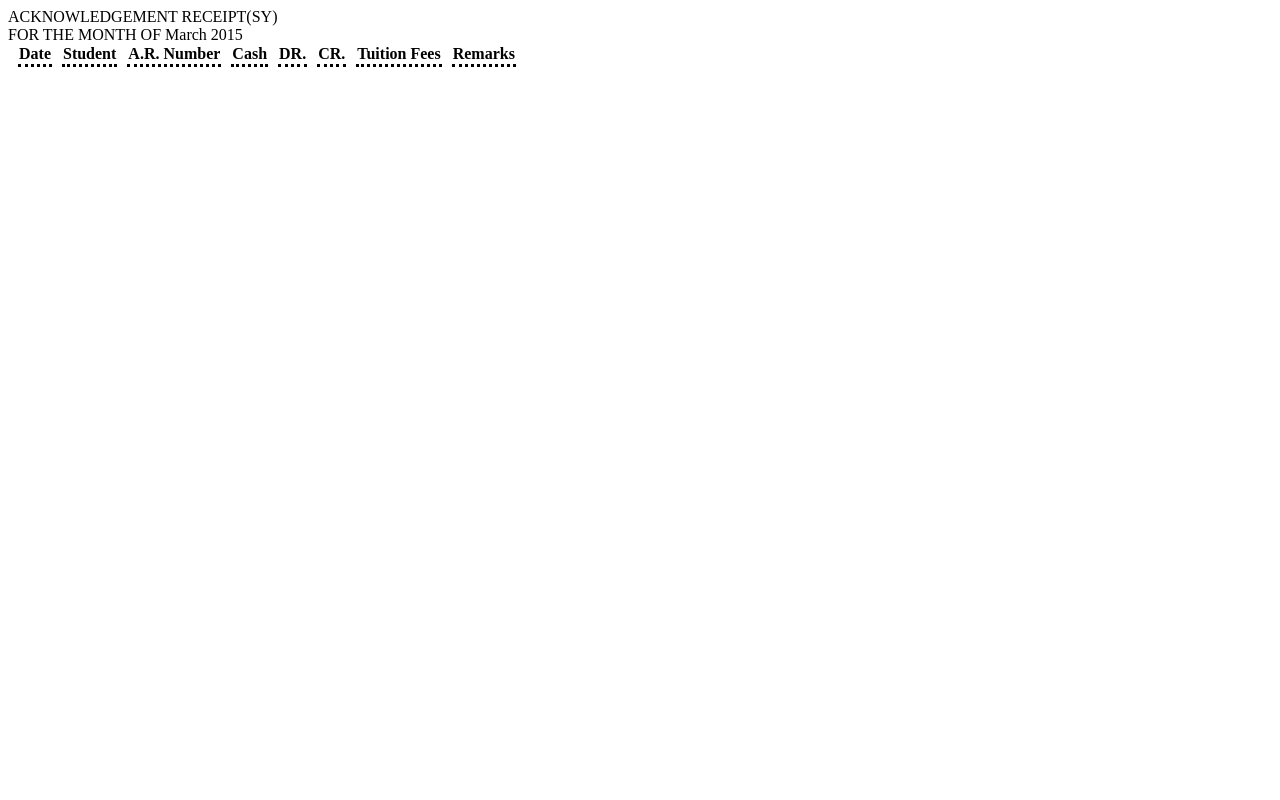
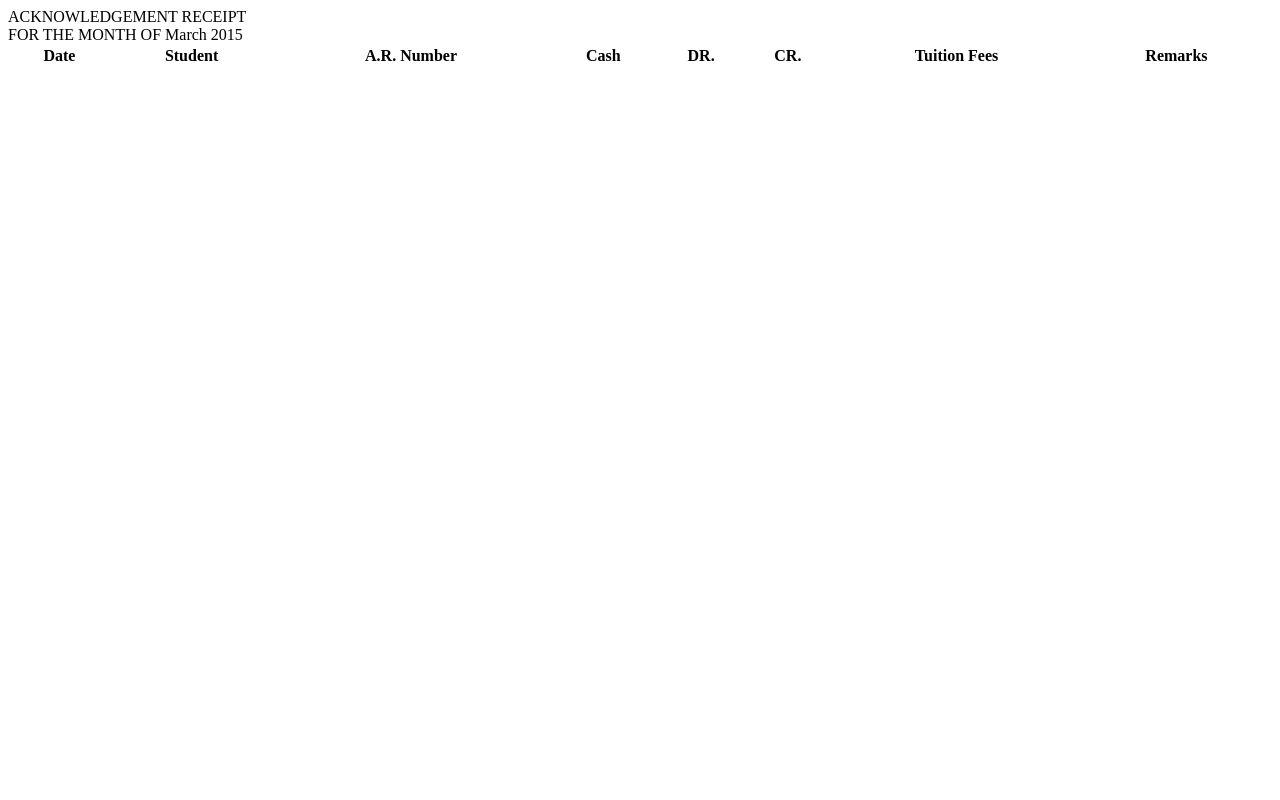
Before and after one commit to woodenbox/WoodenBox, a PHP site: page /printcf.php?month=user in a window 1280 px wide. Run offline with PHP 8.4, Linux system fonts and the light colour scheme; data comes from the database, SQL or seed files in the repository; tables that the repository leaves empty hold one stand-in row (values such as "Sample post"); data that the repository does not hold is empty.

Commit message:
no message

```diff
--- a/printcf.php
+++ b/printcf.php
@@ -10,23 +10,23 @@
 
 ?>
 <head>
-<link rel="stylesheet" type="text/css" href="spacing.css">
 </head>
-ACKNOWLEDGEMENT RECEIPT(SY)</br>
-FOR THE MONTH OF <?php echo $mydate['month']." ".$mydate['year'];?></br>
+<a style="font-family: Vrinda;">ACKNOWLEDGEMENT RECEIPT<br>
+FOR THE MONTH OF <?php echo $mydate['month']." ".$mydate['year'];?></a></br>
 
-<!--!-->
-<table class="spacing">
-	<thead>
+
+<table style="border: 1px; width: 100%;
+text-align: center; font-family: Vrinda;">
+	<thead style="border-spacing: 10px 0px;">
 		<tr>
-			<th class="style">Date</th>
-			<th class="style">Student</th>
-			<th class="style">A.R. Number</th>
-			<th class="style">Cash</th>
-			<th class="style">DR.</th>
-			<th class="style">CR.</th>
-			<th class="style">Tuition Fees</th>
-			<th class="style">Remarks</th>
+			<th>Date</th>
+			<th>Student</th>
+			<th>A.R. Number</th>
+			<th>Cash</th>
+			<th>DR.</th>
+			<th>CR.</th>
+			<th>Tuition Fees</th>
+			<th>Remarks</th>
 		</tr>
 	</thead>
 
@@ -36,8 +36,8 @@
 	while($row=mysqli_fetch_assoc($getCashFlow)){
 ?>
 		<tr>
-			<td class="spacing2"><?=$row['month']." ".date('d', strtotime($row['payment_date']))." ".$row['year']?></td>
-			<td class="spacing2"><?=$row['first_name']." ".$row['last_name']?></td>
+			<td><?=$row['month']." ".date('d', strtotime($row['payment_date']))." ".$row['year']?></td>
+			<td><?=$row['first_name']." ".$row['last_name']?></td>
 			<td><?=$row['ar']?></td>
 			<td><?=$row['cash']?></td>
 			<td><?=$row['dr']?></td>
```
